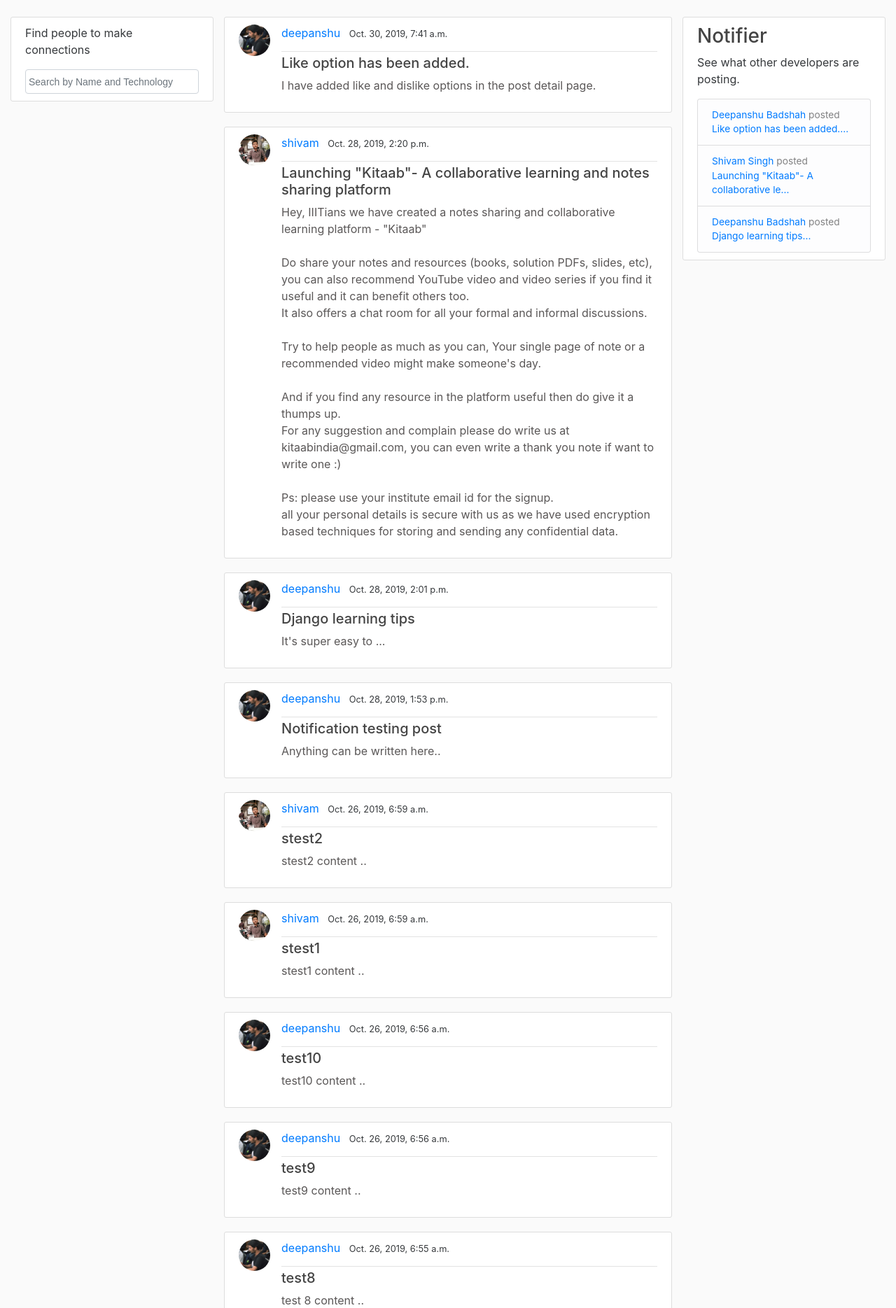
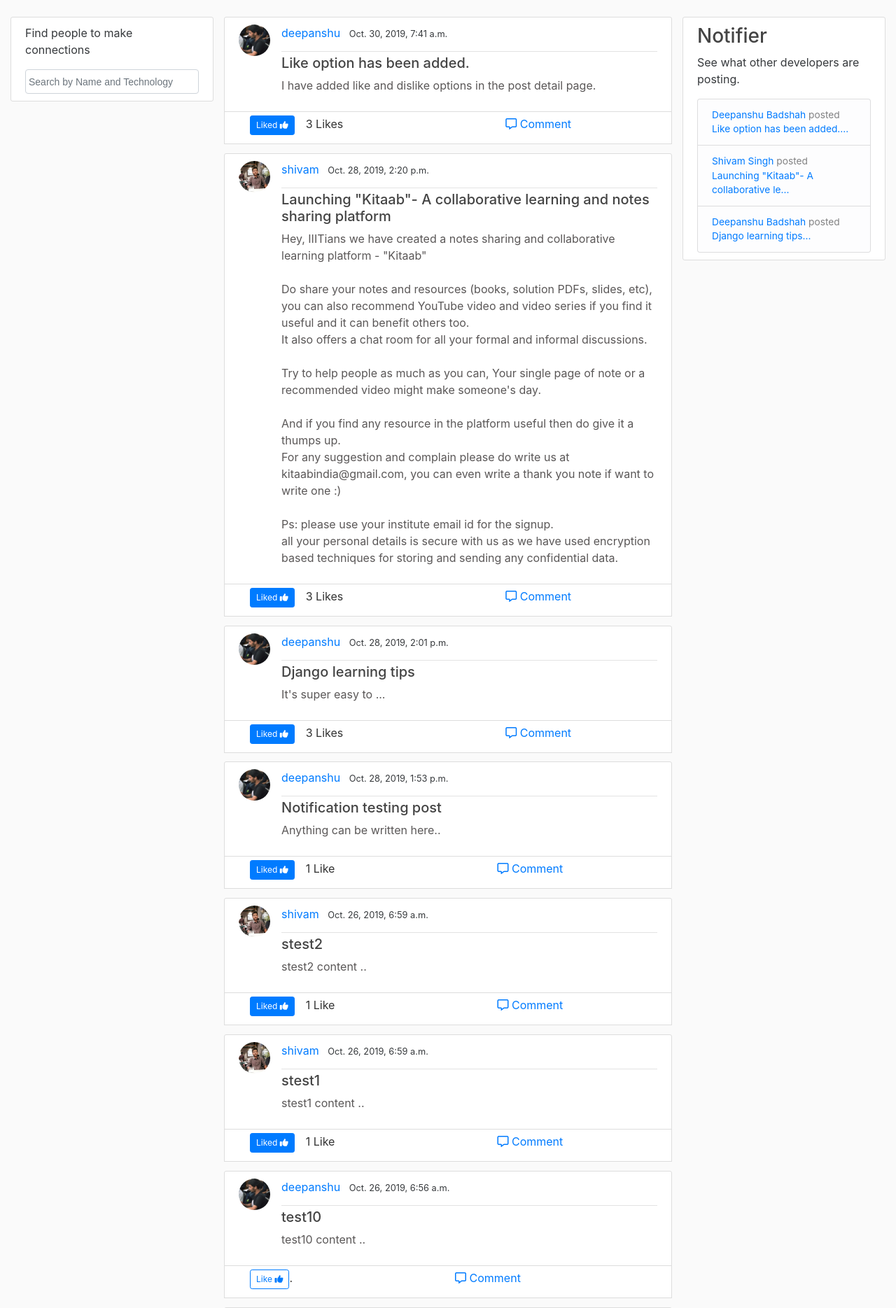
Before and after one commit to deepanshubadshah/Dev_Social, a Django app: page / in a window 1280 px wide. Shown: the part 56-1925 px from the top of the page at 70% size. Run offline with Django 3.2, Linux system fonts and the light colour scheme; a user stored in the database is signed in; data comes from the database, SQL or seed files in the repository; both versions use the stored data as it was after the commit; some libraries are stand-ins or nearby versions.

Commit message:
Comment and like option for home page posts

```diff
--- a/proj_social/post/static/post/main.css
+++ b/proj_social/post/static/post/main.css
@@ -1548,6 +1548,7 @@ float:left;margin:0;
   padding: 10px 20px;
   border: 1px solid #dddddd;
   border-radius: 3px;
+  margin-bottom: -2px;
 }
 
 .container {
@@ -1645,3 +1646,7 @@ float:left;margin:0;
     padding: .1rem 1.25rem;
     font-size: 0.87rem;
   }
+
+.des{
+  float:right;color:#007bff;
+}
--- a/proj_social/post/templates/post/home.html
+++ b/proj_social/post/templates/post/home.html
@@ -1,7 +1,7 @@
 {% extends "post/base.html" %}
 {% block content %}
   {% for post in posts %}
-  <article class="media content-section">
+  <article class="media detail-content-section">
     <img class="rounded-circle article-img" src="{{ post.author.profile.image.url }}" >
     <div class="media-body" >
       <div class="article-metadata">
@@ -12,6 +12,10 @@
       <p class="article-content">{{ post.content }}</p>
     </div>
   </article>
+
+  <div  style="margin-bottom:2%;" id="mlike-part{{ post.id }}">
+    {% include 'post/mlikes.html' %}
+  </div>
 
   {% endfor %}
 
--- a/proj_social/post/templates/post/likes.html
+++ b/proj_social/post/templates/post/likes.html
@@ -4,7 +4,7 @@
       {% csrf_token %}
       {% if request.user.is_authenticated %}
         {% if is_liked %}
-          <button type="submit" id="like" name="post_id" value="{{ post.id }}" class="btn btn-sm btn-outline-danger">Dislike <i class="fa fa-thumbs-down"></i></button>
+          <button type="submit" id="like" name="post_id" value="{{ post.id }}" class="btn btn-sm btn-primary">Liked <i class="fa fa-thumbs-up"></i></button>
         {% else %}
           <button type="submit" id="like" name="post_id" value="{{ post.id }}" class="btn btn-sm btn-outline-primary">Like <i class="fa fa-thumbs-up"></i></button>
         {% endif %}
--- /dev/null
+++ b/proj_social/post/templates/post/mlikes.html
@@ -0,0 +1,26 @@
+<article class="media like-content-section">
+  <div class="row ml-3">
+    <form action="{% url 'mlike_post' %}" method="post">
+      {% csrf_token %}
+      {% if request.user.is_authenticated %}
+        {% if request.user in post.likes.all %}
+          <button type="submit" id="mlike" name="post_id" value="{{ post.id }}" class="btn btn-sm btn-primary">Liked <i class="fa fa-thumbs-up"></i></button>
+        {% else %}
+          <button type="submit" id="mlike" name="post_id" value="{{ post.id }}" class="btn btn-sm btn-outline-primary">Like <i class="fa fa-thumbs-up"></i></button>
+        {% endif %}
+      {% else %}
+          <button type="submit" id="mlike" name="post_id" value="{{ post.id }}" class="btn btn-sm btn-outline-primary" disabled>Like <i class="fa fa-thumbs-up"></i></button>
+      {% endif %}
+    </form>
+
+    {% if post.likes.count > 0 %}
+    <p class="ml-3">{{ post.likes.count }} Like{{ post.likes.count |pluralize }}</p>
+    {% else %}
+    <p>.</p>
+    {% endif %}
+
+  </div>
+  <div style="width:57%" >
+    <a class="article-title des"  href="{% url 'post-detail' post.id %}"><i class='far fa-comment-alt'></i> Comment</a>
+  </div>
+</article>
--- a/proj_social/post/templates/post/navigation.html
+++ b/proj_social/post/templates/post/navigation.html
@@ -12,6 +12,7 @@
     <link rel="stylesheet" href="{% static 'post/main.css' %}" type="text/css">
     <link rel="stylesheet" href="https://cdnjs.cloudflare.com/ajax/libs/font-awesome/4.7.0/css/font-awesome.css">
     <link rel="stylesheet" href="https://use.fontawesome.com/releases/v5.8.1/css/solid.css">
+    <script src='https://kit.fontawesome.com/a076d05399.js'></script>
     {% if title %}
       <title>Post - {{title}}</title>
     {% else %}
--- a/proj_social/post/templates/post/user_posts.html
+++ b/proj_social/post/templates/post/user_posts.html
@@ -29,7 +29,7 @@
 <!-- User posts -->
   {% for post in posts %}
 
-  <article class="media content-section">
+  <article class="media detail-content-section">
     <img class="rounded-circle article-img" src="{{ post.author.profile.image.url }}" >
     <div class="media-body">
       <div class="article-metadata">
@@ -41,6 +41,9 @@
     </div>
   </article>
 
+  <div  style="margin-bottom:2%;" id="plike-part{{ post.id }}">
+    {% include 'post/plikes.html' %}
+  </div>
 
 <!-- Pagination -->
   {% endfor %}
--- a/proj_social/post/urls.py
+++ b/proj_social/post/urls.py
@@ -12,6 +12,8 @@ urlpatterns = [
     path('post/<int:pk>/delete/', PostDeleteView.as_view(), name='post-delete'),
     path('about/', views.about, name='post-about'),
     path('like/', views.like_post, name='like_post'),
+    path('mlike/', views.mlike_post, name='mlike_post'),
+    path('plike/', views.plike_post, name='plike_post')
 ]
 
 
--- a/proj_social/post/views.py
+++ b/proj_social/post/views.py
@@ -97,7 +97,7 @@ def PostDetailView(request, pk):
 
     return render(request, 'post/post_detail.html', context)
 
-
+#post detail page like option
 def like_post(request):
     post = get_object_or_404(Post, id=request.POST.get('id'))
     notifications = Notification.objects.order_by('-id')[:5]
@@ -117,6 +117,40 @@ def like_post(request):
     }
     if request.is_ajax():
         html = render_to_string('post/likes.html', context, request=request)
+        return JsonResponse({'form':html})
+
+#main page like option
+def mlike_post(request):
+    post = get_object_or_404(Post, id=request.POST.get('id'))
+    notifications = Notification.objects.order_by('-id')[:5]
+    if post.likes.filter(id=request.user.id).exists():
+        post.likes.remove(request.user)
+    else:
+        post.likes.add(request.user)
+
+    context = {
+        'post': post,
+        'notifications': notifications
+        }
+    if request.is_ajax():
+        html = render_to_string('post/mlikes.html', context, request=request)
+        return JsonResponse({'form':html})
+
+#profile page like option
+def plike_post(request):
+    post = get_object_or_404(Post, id=request.POST.get('id'))
+    notifications = Notification.objects.order_by('-id')[:5]
+    if post.likes.filter(id=request.user.id).exists():
+        post.likes.remove(request.user)
+    else:
+        post.likes.add(request.user)
+
+    context = {
+        'post': post,
+        'notifications': notifications
+        }
+    if request.is_ajax():
+        html = render_to_string('post/plikes.html', context, request=request)
         return JsonResponse({'form':html})
 
 
```
Also changed, not shown: proj_social/post/templates/post/plikes.html (added, +26 -0 lines), proj_social/users/templates/users/footer.html (+40 -0 lines), proj_social/db.sqlite3.
